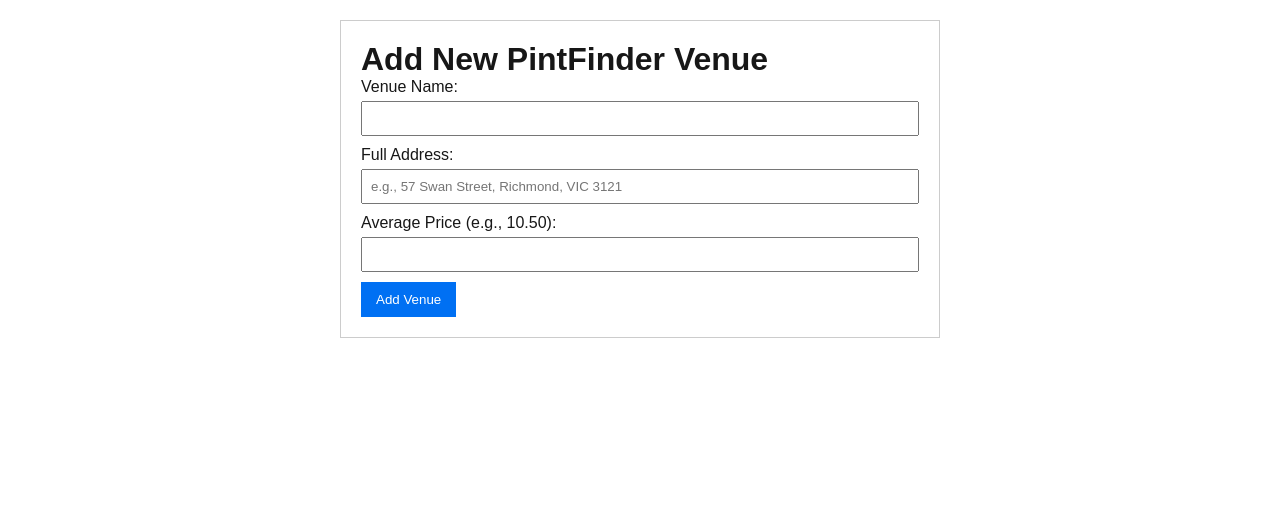
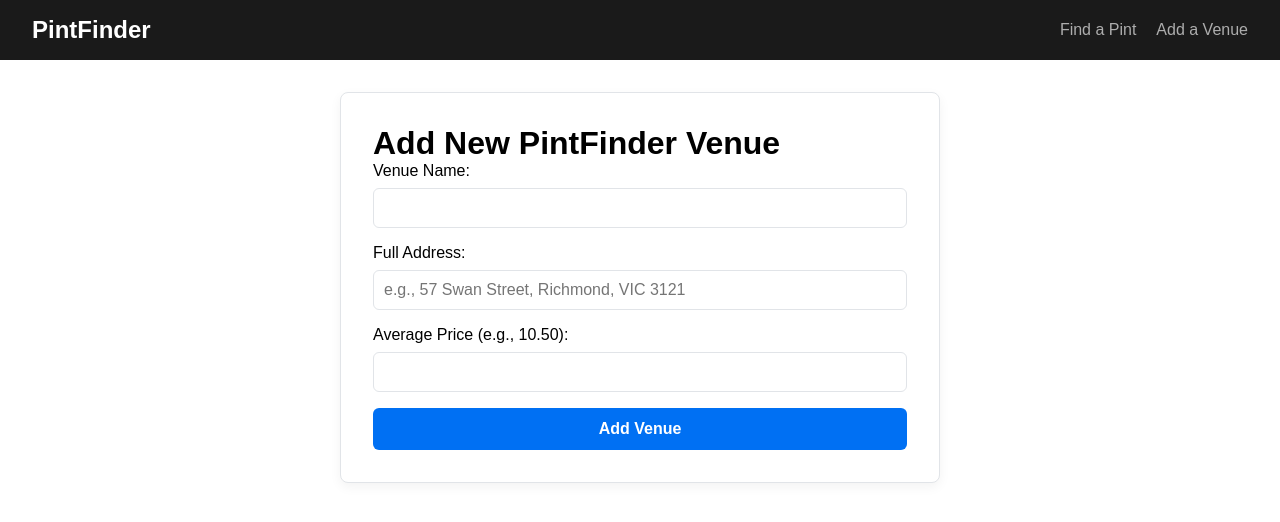
Before and after one commit to liamlit/pint-finder-app, a Next.js app: page /venues/add in a window 1280 px wide. Shown: the top 522 px of the page. Built offline with nearby package versions, Linux system fonts and the light colour scheme; no server answers.

Commit message:
style: Add app header and style Add Venue form

```diff
--- a/src/app/globals.css
+++ b/src/app/globals.css
@@ -1,6 +1,9 @@
 :root {
-  --background: #ffffff;
-  --foreground: #171717;
+  --background-color: #f6f8fa;
+  --text-color: #1a1a1a;
+  --primary-color: #0070f3;
+  --card-background: #ffffff;
+  --border-color: #e1e4e8;
 }
 
 @media (prefers-color-scheme: dark) {
--- a/src/app/layout.js
+++ b/src/app/layout.js
@@ -1,26 +1,25 @@
-import { Geist, Geist_Mono } from "next/font/google";
+// src/app/layout.js
+import { Geist } from "next/font/google";
 import "./globals.css";
+import Header from "./../components/Header"; // <-- 1. IMPORT THE HEADER
 
 const geistSans = Geist({
   variable: "--font-geist-sans",
   subsets: ["latin"],
 });
 
-const geistMono = Geist_Mono({
-  variable: "--font-geist-mono",
-  subsets: ["latin"],
-});
-
+// You can update this metadata for your app!
 export const metadata = {
-  title: "Create Next App",
-  description: "Generated by create next app",
+  title: "PintFinder",
+  description: "Find the best pint prices in your city",
 };
 
 export default function RootLayout({ children }) {
   return (
     <html lang="en">
-      <body className={`${geistSans.variable} ${geistMono.variable}`}>
-        {children}
+      <body className={geistSans.variable}>
+        <Header /> {/* <-- 2. ADD THE HEADER COMPONENT */}
+        <main>{children}</main>
       </body>
     </html>
   );
--- /dev/null
+++ b/src/app/venues/add/AddVenuePage.module.css
@@ -0,0 +1,83 @@
+/* src/app/venues/add/AddVenuePage.module.css */
+
+.formContainer {
+  background-color: var(--card-background);
+  border: 1px solid var(--border-color);
+  border-radius: 8px;
+  padding: 2rem;
+  max-width: 600px;
+  margin: 2rem auto;
+  box-shadow: 0 4px 12px rgba(0, 0, 0, 0.05);
+}
+
+.form {
+  display: flex;
+  flex-direction: column;
+}
+
+.formGroup {
+  margin-bottom: 1rem;
+}
+
+.label {
+  display: block;
+  font-weight: 500;
+  margin-bottom: 8px;
+}
+
+.inputField {
+  width: 100%;
+  padding: 10px;
+  border: 1px solid var(--border-color);
+  border-radius: 6px;
+  font-size: 1rem;
+  box-sizing: border-box; /* Important for padding and border */
+  background-color: #fff;
+}
+
+.inputField:focus {
+  outline: none;
+  border-color: var(--primary-color);
+  box-shadow: 0 0 0 2px rgba(0, 112, 243, 0.2);
+}
+
+.submitButton {
+  width: 100%;
+  padding: 12px;
+  background-color: var(--primary-color);
+  color: white;
+  border: none;
+  border-radius: 6px;
+  font-size: 1rem;
+  font-weight: 600;
+  cursor: pointer;
+  transition: opacity 0.2s ease-in-out;
+}
+
+.submitButton:hover {
+  opacity: 0.9;
+}
+
+.submitButton:disabled {
+  background-color: #94a3b8; /* A muted gray color */
+  cursor: not-allowed;
+  opacity: 0.7;
+}
+
+.message {
+  margin-top: 15px;
+  padding: 12px;
+  border-radius: 6px;
+  text-align: center;
+  font-weight: 500;
+}
+
+.success {
+  background-color: #d1fae5;
+  color: #065f46;
+}
+
+.error {
+  background-color: #fee2e2;
+  color: #991b1b;
+}
--- a/src/app/venues/add/page.js
+++ b/src/app/venues/add/page.js
@@ -3,26 +3,26 @@
 
 import { useState } from 'react';
 import { supabase } from '../../../../supabaseClient'; // Verify this path
-import { useRouter } from 'next/navigation'; // To redirect after submission
+import { useRouter } from 'next/navigation';
+import styles from './AddVenuePage.module.css'; // <-- 1. Import the new CSS module
 
 export default function AddVenuePage() {
   const [venueName, setVenueName] = useState('');
   const [address, setAddress] = useState('');
-  const [priceValue, setPriceValue] = useState(''); // For price_value (numeric)
-
+  const [priceValue, setPriceValue] = useState('');
 
   const [submitting, setSubmitting] = useState(false);
   const [message, setMessage] = useState('');
-  const [isErrorMessage, setIsErrorMessage] = useState(false); // For success/error messages
+  const [isErrorMessage, setIsErrorMessage] = useState(false);
   const router = useRouter();
 
   const handleSubmit = async (e) => {
-    e.preventDefault(); // Prevent default form submission which reloads the page
+    // ... (your handleSubmit function logic remains exactly the same) ...
+    e.preventDefault();
     setSubmitting(true);
     setMessage('');
     setIsErrorMessage(false);
 
-    // Basic validation for fields the user fills out
     if (!venueName.trim() || !address.trim() || !priceValue.trim()) {
       setMessage('Please fill in all fields.');
       setIsErrorMessage(true);
@@ -41,7 +41,6 @@
     try {
       setMessage('Finding coordinates for the address...');
       const geocodingUrl = `https://nominatim.openstreetmap.org/search?format=json&q=${encodeURIComponent(address)}`;
-        console.log('Geocoding URL:', geocodingUrl);
 
       const geocodingResponse = await fetch(geocodingUrl);
       const geocodingData = await geocodingResponse.json();
@@ -50,20 +49,15 @@
         throw new Error('Address not found. Please check the address and try again.');
       }
 
-        const { lat, lon } = geocodingData[0]; // Get lat/lon from the first result
-        console.log('Geocoded coordinates:', { lat, lon });
-
-        // --- END GEOCODING STEP ---
-
-   // --- SUPABASE INSERT STEP ---
+      const { lat, lon } = geocodingData[0];
       setMessage('Saving venue...');
 
       const newVenue = {
         name: venueName.trim(),
         address: address.trim(),
         price_value: numPrice,
-     latitude: parseFloat(lat),  // Use geocoded latitude
-     longitude: parseFloat(lon), // Use geocoded longitude
+        latitude: parseFloat(lat),
+        longitude: parseFloat(lon),
       };
 
       const { data, error } = await supabase
@@ -71,50 +65,43 @@
         .insert([newVenue])
         .select();
 
-   if (error) {
-     throw new Error(error.message); // Throw error to be caught below
-   }
+      if (error) throw error;
 
-   console.log('Venue added successfully:', data);
       setMessage('Venue added successfully!');
       setIsErrorMessage(false);
-
-   setVenueName('');
-   setAddress('');
-   setPriceValue('');
 
       setTimeout(() => {
         router.push('/venues');
       }, 2000);
 
     } catch (error) {
-   // Catch errors from either geocoding or Supabase insert
       console.error('Submission error:', error.message);
       setMessage(`Error: ${error.message}`);
       setIsErrorMessage(true);
     } finally {
-   setSubmitting(false); // Ensure this runs even if there's an error
+      setSubmitting(false);
     }
   };
 
+  // --- 2. UPDATE THE JSX WITH CLASSNAMES ---
   return (
- <div style={{ maxWidth: '600px', margin: '20px auto', padding: '20px', border: '1px solid #ccc' }}>
+    <div className={styles.formContainer}>
       <h1>Add New PintFinder Venue</h1>
-   <form onSubmit={handleSubmit}>
-     <div style={{ marginBottom: '10px' }}>
-       <label htmlFor="venueName" style={{ display: 'block', marginBottom: '5px' }}>Venue Name:</label>
+      <form onSubmit={handleSubmit} className={styles.form}>
+        <div className={styles.formGroup}>
+          <label htmlFor="venueName" className={styles.label}>Venue Name:</label>
           <input
             type="text"
             id="venueName"
             value={venueName}
             onChange={(e) => setVenueName(e.target.value)}
             required
-         style={{ width: '100%', padding: '8px', boxSizing: 'border-box' }}
+            className={styles.inputField}
           />
         </div>
 
-     <div style={{ marginBottom: '10px' }}>
-       <label htmlFor="address" style={{ display: 'block', marginBottom: '5px' }}>Full Address:</label>
+        <div className={styles.formGroup}>
+          <label htmlFor="address" className={styles.label}>Full Address:</label>
           <input
             type="text"
             id="address"
@@ -122,12 +109,12 @@
             onChange={(e) => setAddress(e.target.value)}
             required
             placeholder="e.g., 57 Swan Street, Richmond, VIC 3121"
-         style={{ width: '100%', padding: '8px', boxSizing: 'border-box' }}
+            className={styles.inputField}
           />
         </div>
 
-     <div style={{ marginBottom: '10px' }}>
-       <label htmlFor="priceValue" style={{ display: 'block', marginBottom: '5px' }}>Average Price (e.g., 10.50):</label>
+        <div className={styles.formGroup}>
+          <label htmlFor="priceValue" className={styles.label}>Average Price (e.g., 10.50):</label>
           <input
             type="number"
             id="priceValue"
@@ -135,21 +122,23 @@
             onChange={(e) => setPriceValue(e.target.value)}
             step="0.01"
             required
-         style={{ width: '100%', padding: '8px', boxSizing: 'border-box' }}
+            className={styles.inputField}
           />
         </div>
-
-     {/* Latitude and Longitude inputs have been removed */}
 
         <button
           type="submit"
           disabled={submitting}
-       style={{ padding: '10px 15px', backgroundColor: submitting ? '#ccc' : '#0070f3', color: 'white', border: 'none', cursor: 'pointer' }}
+          className={styles.submitButton}
         >
           {submitting ? 'Finding & Saving...' : 'Add Venue'}
         </button>
       </form>
-   {message && <p style={{ marginTop: '15px', color: isErrorMessage ? 'red' : 'green' }}>{message}</p>}
+      {message && (
+        <p className={`${styles.message} ${isErrorMessage ? styles.error : styles.success}`}>
+          {message}
+        </p>
+      )}
     </div>
   );
 }
--- /dev/null
+++ b/src/components/Header.js
@@ -0,0 +1,21 @@
+// src/components/Header.js
+import Link from 'next/link';
+import styles from './Header.module.css';
+
+export default function Header() {
+  return (
+    <header className={styles.header}>
+      <Link href="/" className={styles.logo}>
+        PintFinder
+      </Link>
+      <nav className={styles.navLinks}>
+        <Link href="/venues">
+          Find a Pint
+        </Link>
+        <Link href="/venues/add">
+          Add a Venue
+        </Link>
+      </nav>
+    </header>
+  );
+}
--- /dev/null
+++ b/src/components/Header.module.css
@@ -0,0 +1,27 @@
+/* src/components/Header.module.css */
+.header {
+    background-color: #1a1a1a; /* A dark charcoal color */
+    padding: 1rem 2rem;
+    color: white;
+    display: flex;
+    align-items: center;
+    justify-content: space-between;
+  }
+
+  .logo {
+    font-size: 1.5rem;
+    font-weight: 700;
+    text-decoration: none;
+    color: white;
+  }
+
+  .navLinks a {
+    color: #adadad;
+    text-decoration: none;
+    margin-left: 20px;
+    transition: color 0.2s ease-in-out;
+  }
+
+  .navLinks a:hover {
+    color: white;
+  }
```
Lines whose indentation alone changed are shown as unchanged.
